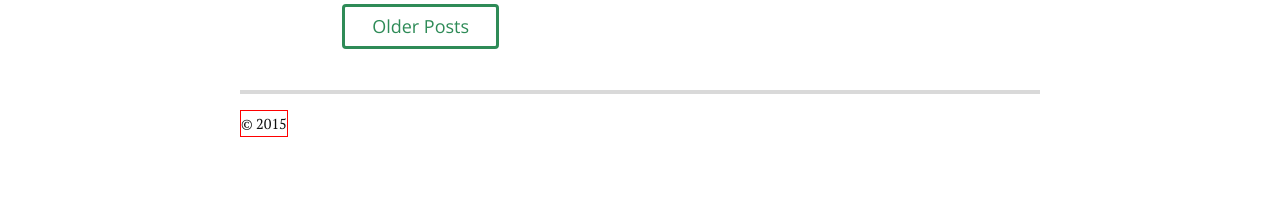
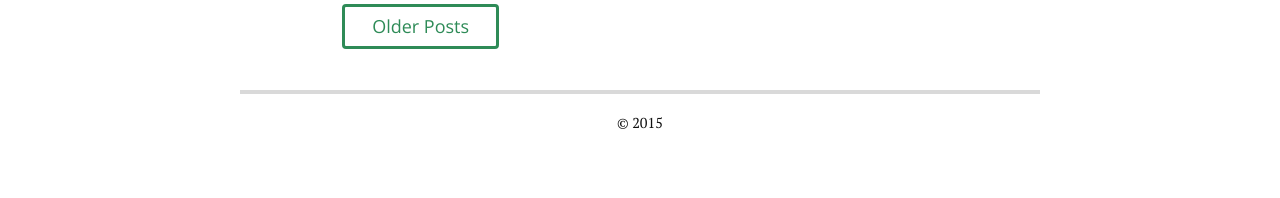
Before and after one commit to Tajtaj/responsive, a Jekyll site: the page built from index.html, in a window 1280 px wide. Shown: the part 1239-1437 px from the top of the page. Built offline with Jekyll 4.4.1, drawn with Linux system fonts in a browser that asks for light colours; nearby versions of some CDN libraries; Markdown is read by kramdown in place of the engine named in the settings; the list of posts is cut into pages by our own code.

Commit message:
New CSS is added
New CSS is added.

```diff
--- a/css/style.css
+++ b/css/style.css
@@ -1,3 +1,6 @@
+.footer .container{
+	text-align:center;
+}
 .footer .container .copy{
-	border:1px solid red;
+	float:none
 }
```
